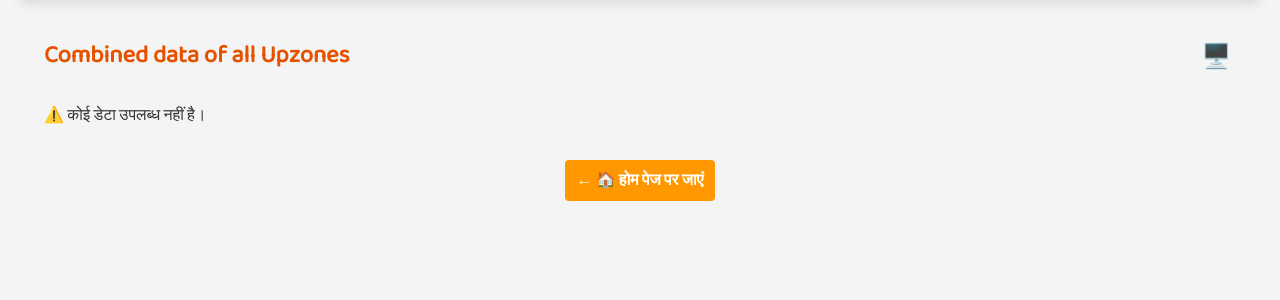
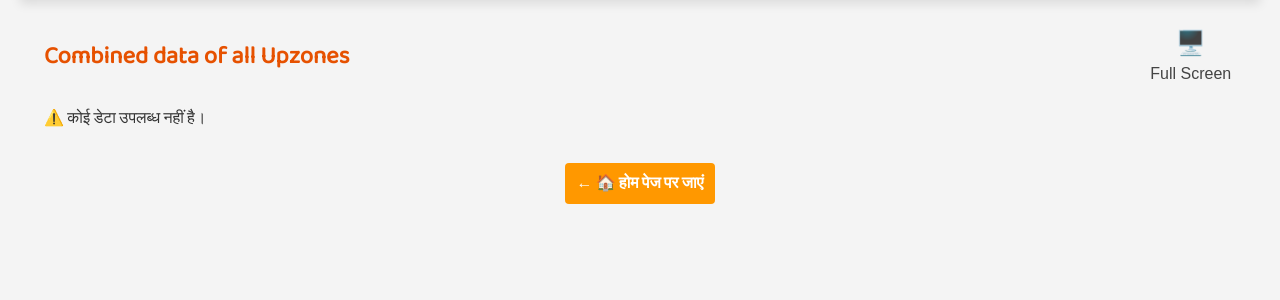
Before and after one commit to Gaurav-IAI/MP-Zone, a Flask app: template app/templates/merged_view.html in a window 1280 px wide. Shown: the part 155-455 px from the top of the page. Run offline with Flask 3, Linux system fonts and the light colour scheme; the template is opened without the code that fills it, so the values that code supplies are empty; some web fonts are replaced.

Commit message:
add button to see all data whole

```diff
--- a/app/templates/index.html
+++ b/app/templates/index.html
@@ -208,6 +208,7 @@
           <a href="/upload" class="btn-primary">📤 Excel फ़ाइल अपलोड करें</a>
           <a href="/samanvayak-details" class="btn-primary">📑 समन्वयक विवरण</a>
           <a href="/summary_all" class="btn-primary">📈 सभी तालिकाओं का सारांश</a>
+          <a href="/merge-view" class="btn-primary">सभी डेटा</a>
           </div>
 
         {% if tables %}
--- a/app/templates/merged_view.html
+++ b/app/templates/merged_view.html
@@ -203,7 +203,8 @@
             class="fullscreen-btn"
             title="फुल स्क्रीन"
           >
-            🖥️
+            🖥️ <br>
+            <span class="sr-only" style="font-size: 16px">Full Screen</span>
           </button>
         </div>
       </div>
```
